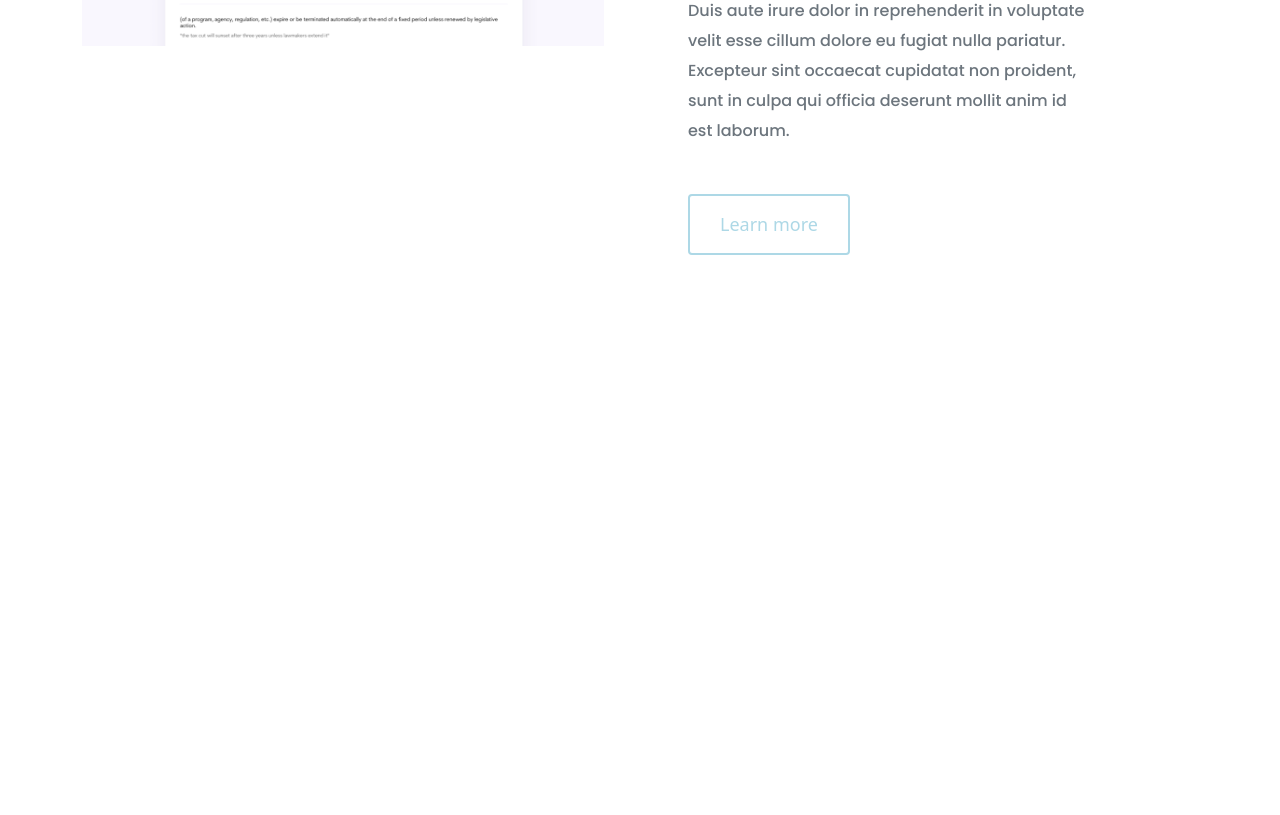
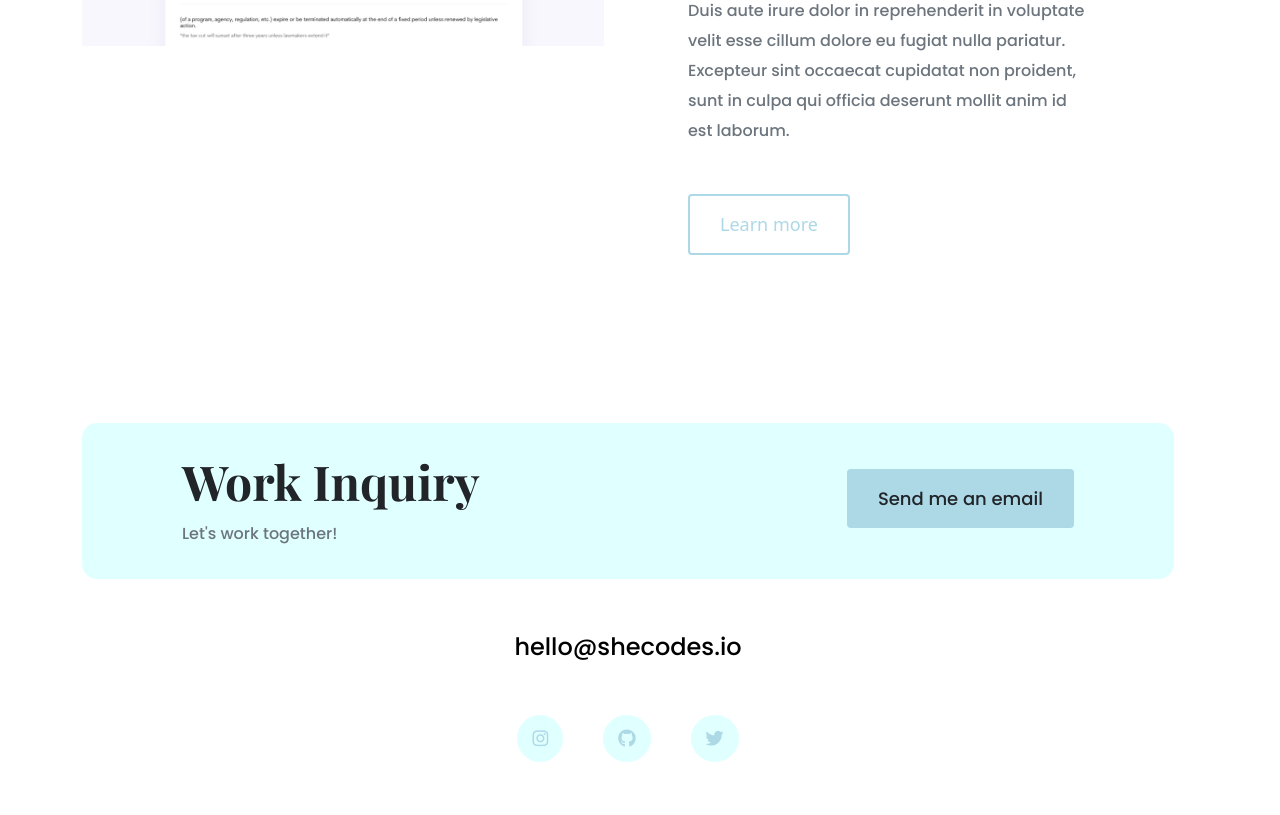
Before and after one commit to miyu-codes/portfolio-project, a plain HTML site: page index.html in a window 1280 px wide. Shown: the part 2924-3739 px from the top of the page. Before the commit the page ends 3443 px from the top, so only its background shows below. Drawn offline with nearby package versions, Linux system fonts and the light colour scheme.

Commit message:
Created the inquiry and contact section

```diff
--- a/index.html
+++ b/index.html
@@ -113,6 +113,22 @@
           </div>
         </div>
       </div>
+    <footer>
+      <div class="inquiry-box d-flex justify-content-between d-none d-md-flex">
+        <div><h4>Work Inquiry</h4>
+        <p class="text-muted">Let's work together!</p></div>
+        <div class="mt-3"><a href="" class="btn btn-branding">Send me an email </a></div>
+
+      </div>
+
+      <div class="d-flex justify-content-center"><a href="mailto:hello@shecodes.io" class="email-link">hello@shecodes.io</a></div>
+      <div class="social-links d-flex justify-content-center">
+        <a href="https://www.instagram.com/shecodes.io/" target="_blank"><i class="fab fa-instagram"></i></a>
+        <a href="http://www.github.com/shecodes" target="_blank"><i class="fab fa-github"></i></a>
+        <a href="https://twitter.com/shecodesio" target="_blank"><i class="fab fa-twitter"></i></a>
+      </div>
+
+    </footer>
     </div>
   </body>
 </html>
--- a/styles/portfolio.css
+++ b/styles/portfolio.css
@@ -20,6 +20,10 @@ h1 {
 
 h2 {
   font-size: 64px;
+}
+
+h4 {
+  font-size: 48px;
 }
 
 p {
@@ -126,17 +130,62 @@ nav a {
   color: black;
 }
 
+footer {
+  margin: 50px 0;
+  font-family: var(--body-font);
+}
+
+footer .inquiry-box {
+  background-color: var(--sub-color);
+  padding: 30px 100px;
+  border-radius: 15px;
+  margin-bottom: 50px;
+}
+
+footer .inquiry-box p {
+  margin-bottom: 0;
+}
+
+footer .email-link {
+  text-decoration: none;
+  color: black;
+  font-size: 24px;
+}
+
+footer .email-link:hover {
+  color: var(--branding-color);
+}
+
+footer .social-links a {
+  margin: 50px 20px;
+  color: var(--branding-color);
+  background-color: var(--sub-color);
+  padding: 10px 15px;
+  font-size: 18px;
+  border-radius: 50%;
+  transition: all 150ms ease-in-out;
+}
+
+footer .social-links a:hover {
+  color: var(--sub-color);
+  background-color: var(--branding-color);
+}
+
 @media (max-width: 960px) {
   nav li {
     font-size: 14px;
     margin-left: 12px;
   }
+
   h1 {
     font-size: 44px;
     line-height: 1.5;
   }
   h2 {
     font-size: 42px;
+  }
+  h4 {
+    font-size: 26px;
   }
   .hero {
     padding: 80px 20px;
```
